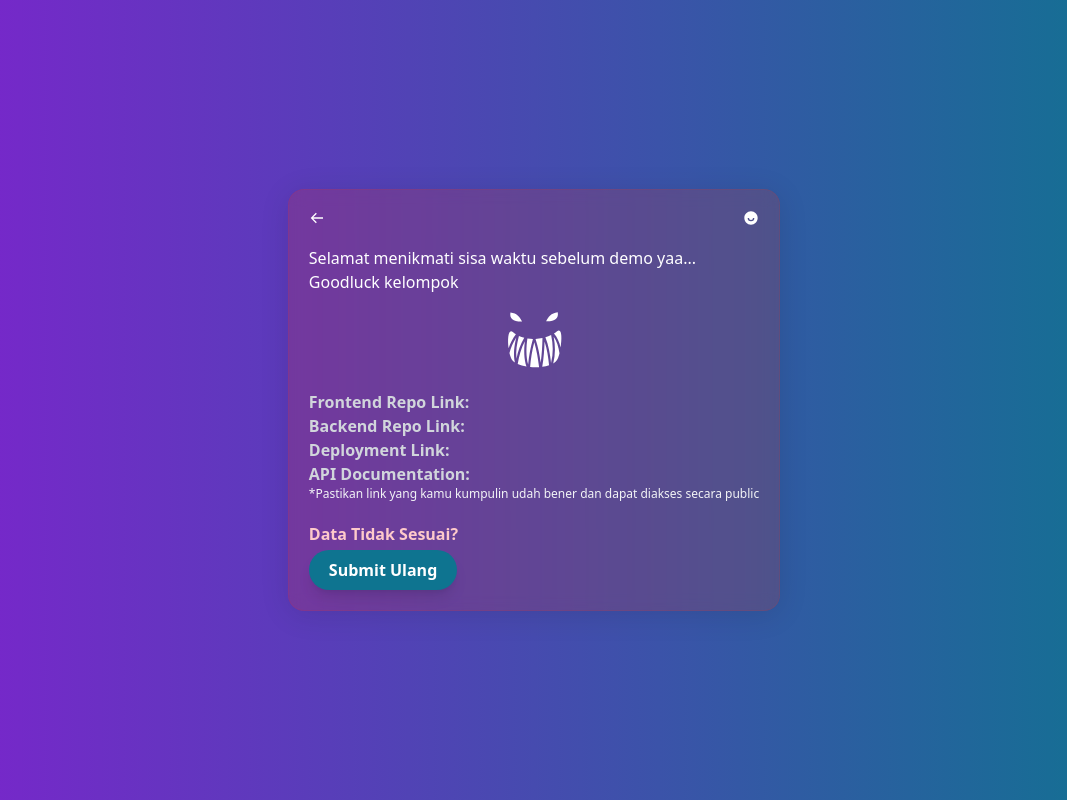
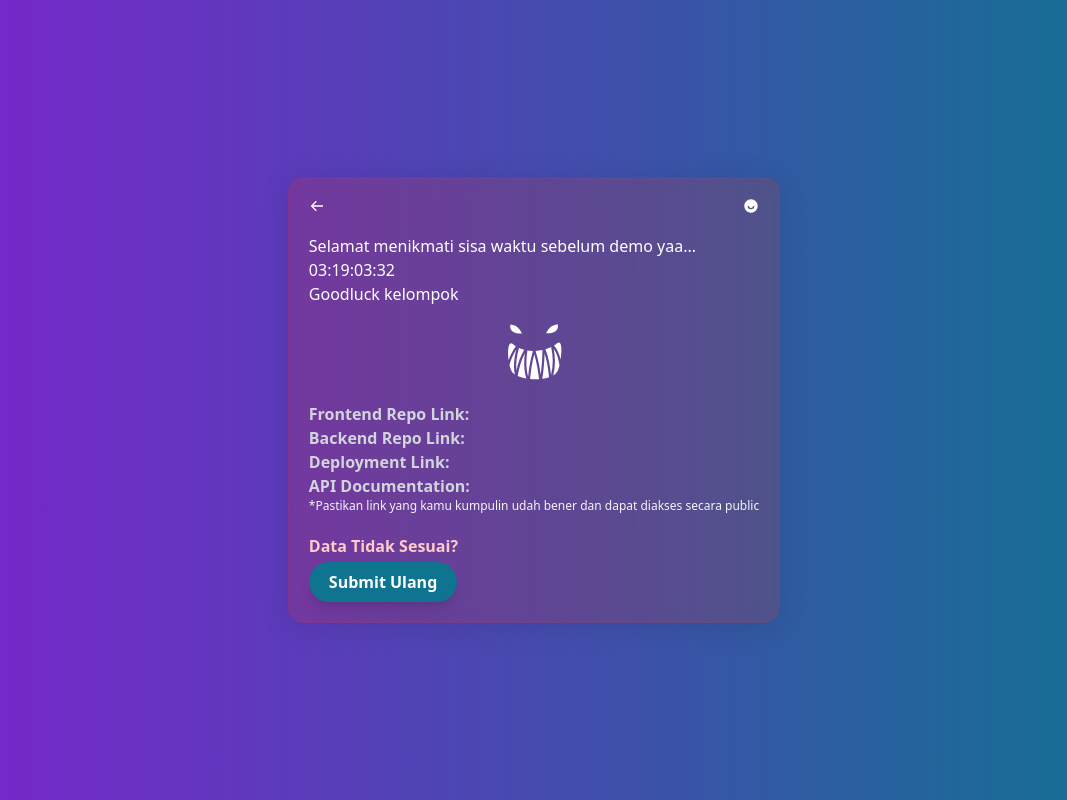
Before and after one commit to dzikrisyairozi/fp-collection-careers-labse, a Next.js app: page /success-page in a window 1280 px wide. Shown: the whole page, without its empty margins (106-1173 px from the left). Built offline with nearby package versions, Linux system fonts and the light colour scheme.

Commit message:
feat: add countdown

```diff
--- a/src/pages/success-page.tsx
+++ b/src/pages/success-page.tsx
@@ -4,6 +4,7 @@ import { BiArrowBack } from 'react-icons/bi';
 import { RiUserSmileFill } from 'react-icons/ri';
 import { useRouter } from 'next/router';
 import Link from 'next/link';
+import Countdown from 'react-countdown';
 
 const SuccessPage = () => {
   const router = useRouter();
@@ -23,6 +24,7 @@ const SuccessPage = () => {
             </div>
             <div className="flex flex-col mt-5 text-white">
               <p>Selamat menikmati sisa waktu sebelum demo yaa...</p>
+              <Countdown date='2023-04-06T13:00:00' />
             </div>
             <div className="text-white">
               <p>
```
